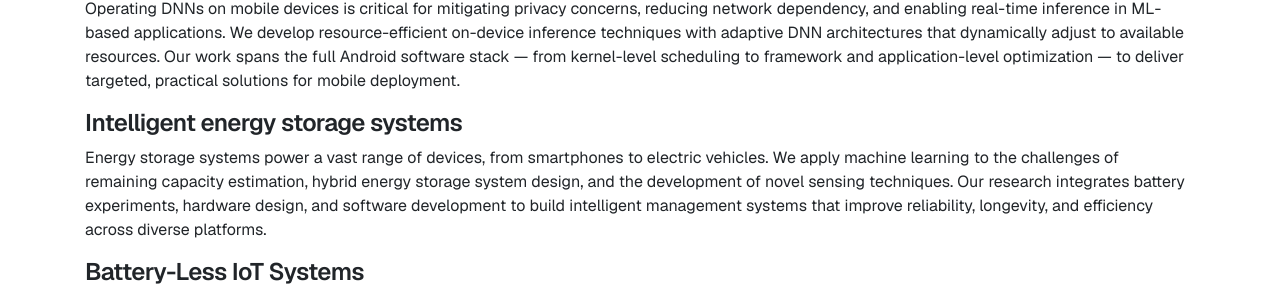
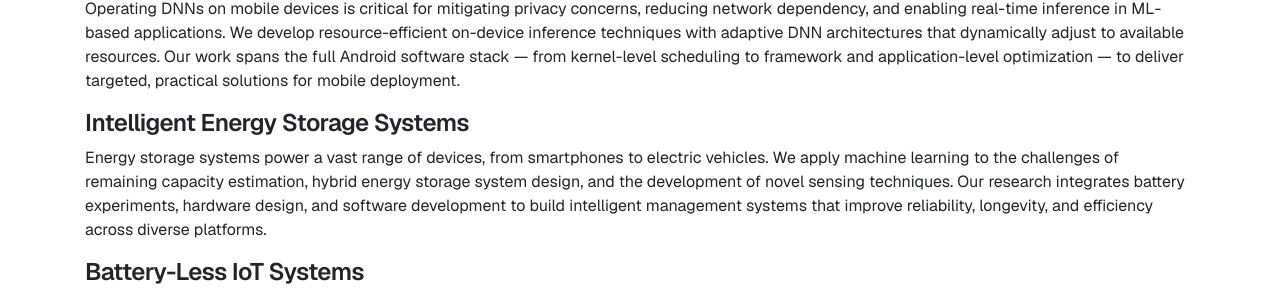
Before and after one commit to MAIS-Lab/mais-lab.github.io, a Jekyll site: the page built from _pages/about.html, in a window 1280 px wide. Shown: the part 224-521 px from the top of the page. Built offline with Jekyll 4.4.1, drawn with Linux system fonts in a browser that asks for light colours.

Commit message:
fix: title case energy storage research area

```diff
--- a/_pages/about.html
+++ b/_pages/about.html
@@ -14,7 +14,7 @@ permalink: /research/
   targeted, practical solutions for mobile deployment.
 </p>
 
-<h4>Intelligent energy storage systems</h4>
+<h4>Intelligent Energy Storage Systems</h4>
 <p>
   Energy storage systems power a vast range of devices, from smartphones to electric vehicles.
   We apply machine learning to the challenges of remaining capacity estimation, hybrid energy
--- a/index.html
+++ b/index.html
@@ -12,7 +12,7 @@ layout: default
         <p class="text-muted text-uppercase small font-weight-bold mb-2">Software/Hardware Optimization</p>
         <ul class="list-unstyled">
           <li class="mb-1">&#x2022; On-device AI</li>
-          <li class="mb-1">&#x2022; Intelligent energy storage systems</li>
+          <li class="mb-1">&#x2022; Intelligent Energy Storage Systems</li>
           <li class="mb-1">&#x2022; Battery-less IoT systems</li>
         </ul>
       </div>
```
